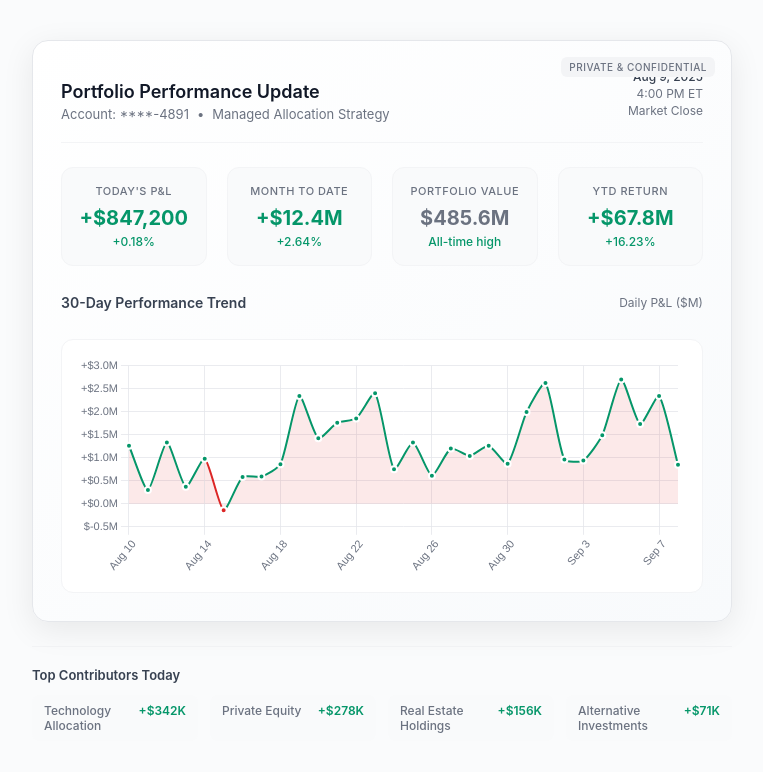
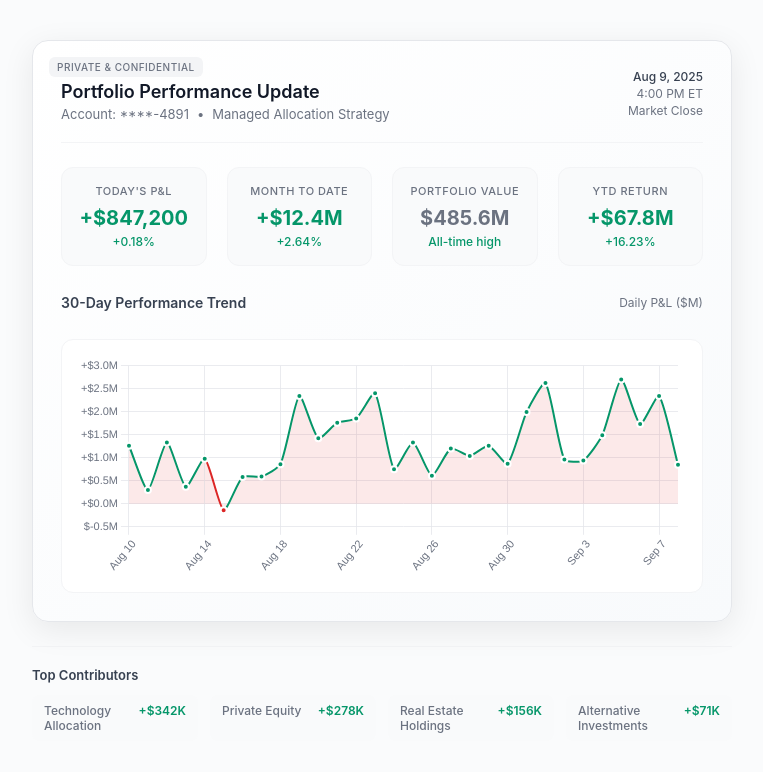
Before and after one commit to patrickkeating-ca/course, a plain HTML site: page uhnw-weekly-or-monthly-summary.html in a window 1280 px wide. Shown: the whole page, without its empty margins (258-1021 px from the left). Drawn offline with nearby package versions, Linux system fonts and the light colour scheme.

Commit message:
Style changes, moved private and confidential to the left
Minor text, style changes. Private and confidential moved to the left; removed 'Today' from Top Contributors at bottom of experience.

```diff
--- a/uhnw-weekly-or-monthly-summary.html
+++ b/uhnw-weekly-or-monthly-summary.html
@@ -169,7 +169,7 @@
         .discrete-notice {
             position: absolute;
             top: 16px;
-            right: 16px;
+            left: 16px;
             background: #f3f4f6;
             color: #6b7280;
             padding: 4px 8px;
@@ -280,7 +280,7 @@
         </div>
 
         <div class="attribution-section">
-            <div class="attribution-title">Top Contributors Today</div>
+            <div class="attribution-title">Top Contributors</div>
             <div class="attribution-items">
                 <div class="attribution-item">
                     <span class="attribution-label">Technology Allocation</span>
```
